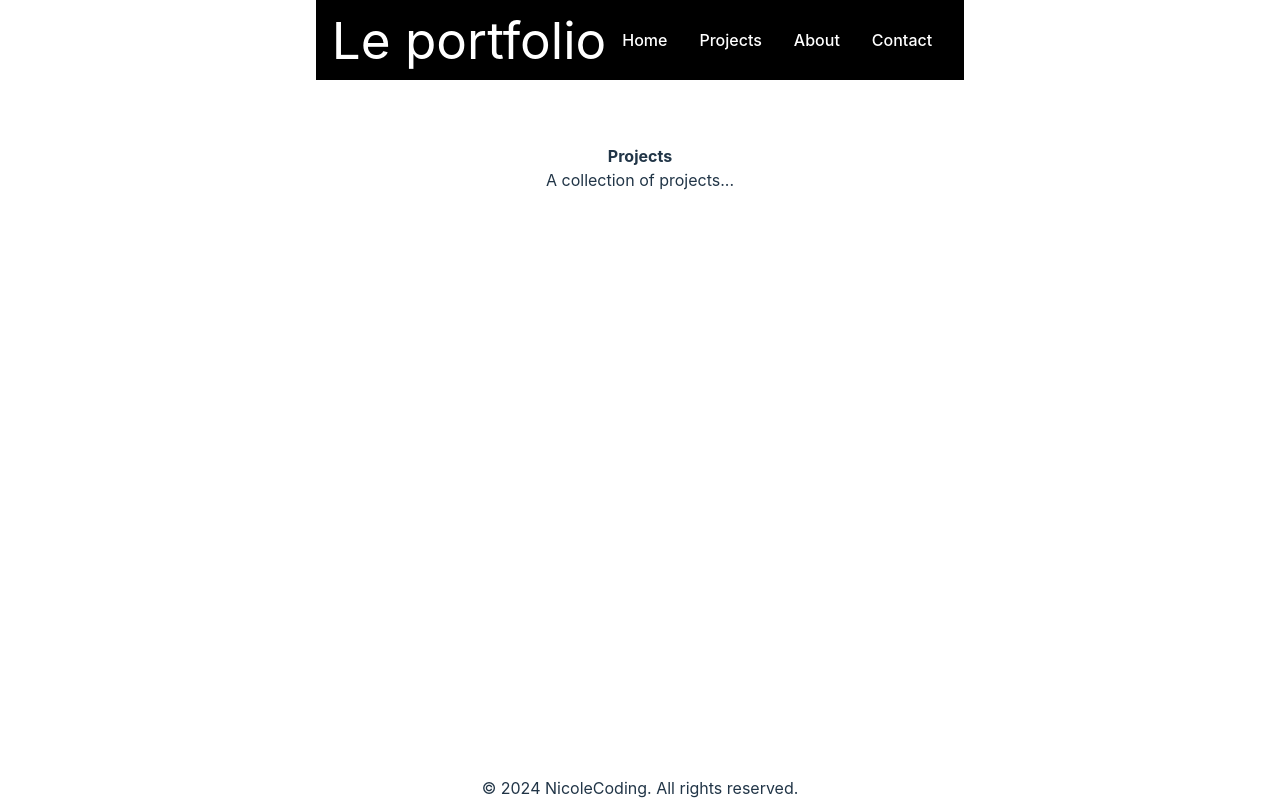
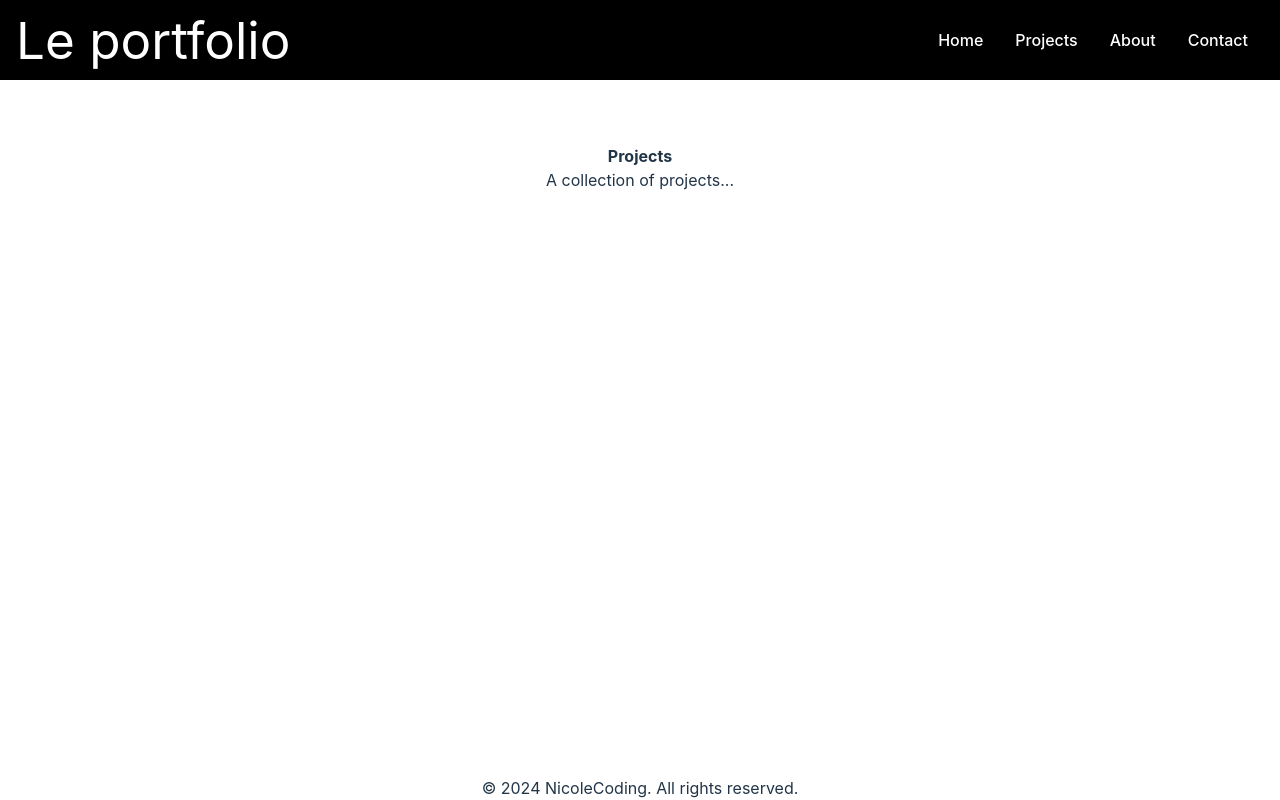
Before and after one commit to NicoleCoding/Portfolio-react, a React (Vite) app: page /projects in a window 1280 px wide. Built offline with nearby package versions, Linux system fonts and the light colour scheme.

Commit message:
Fixed header so that it takes up the full width of the screen

```diff
--- a/src/App.css
+++ b/src/App.css
@@ -1,6 +1,11 @@
 #root {
   margin: 0 auto;
+  padding: 0;
   text-align: center;
+}
+
+header {
+  width: 100vw;
 }
 
 .logo {
--- a/src/components/Header.jsx
+++ b/src/components/Header.jsx
@@ -3,8 +3,8 @@ import Nav from "./Nav";
 export default function Header() {
 
     return (
-        <header className="bg-black sticky top-0 left-0 right-0 z-10 w-full">
-            <div className="container mx-auto px-4 flex justify-between items-center py-3">
+        <header className="bg-black sticky top-0 left-0 right-0 z-10 w-screen">
+            <div className=" px-4 flex justify-between items-center py-3">
             <h1 className="text-white">Le portfolio</h1>
             <Nav />
             </div>
```
